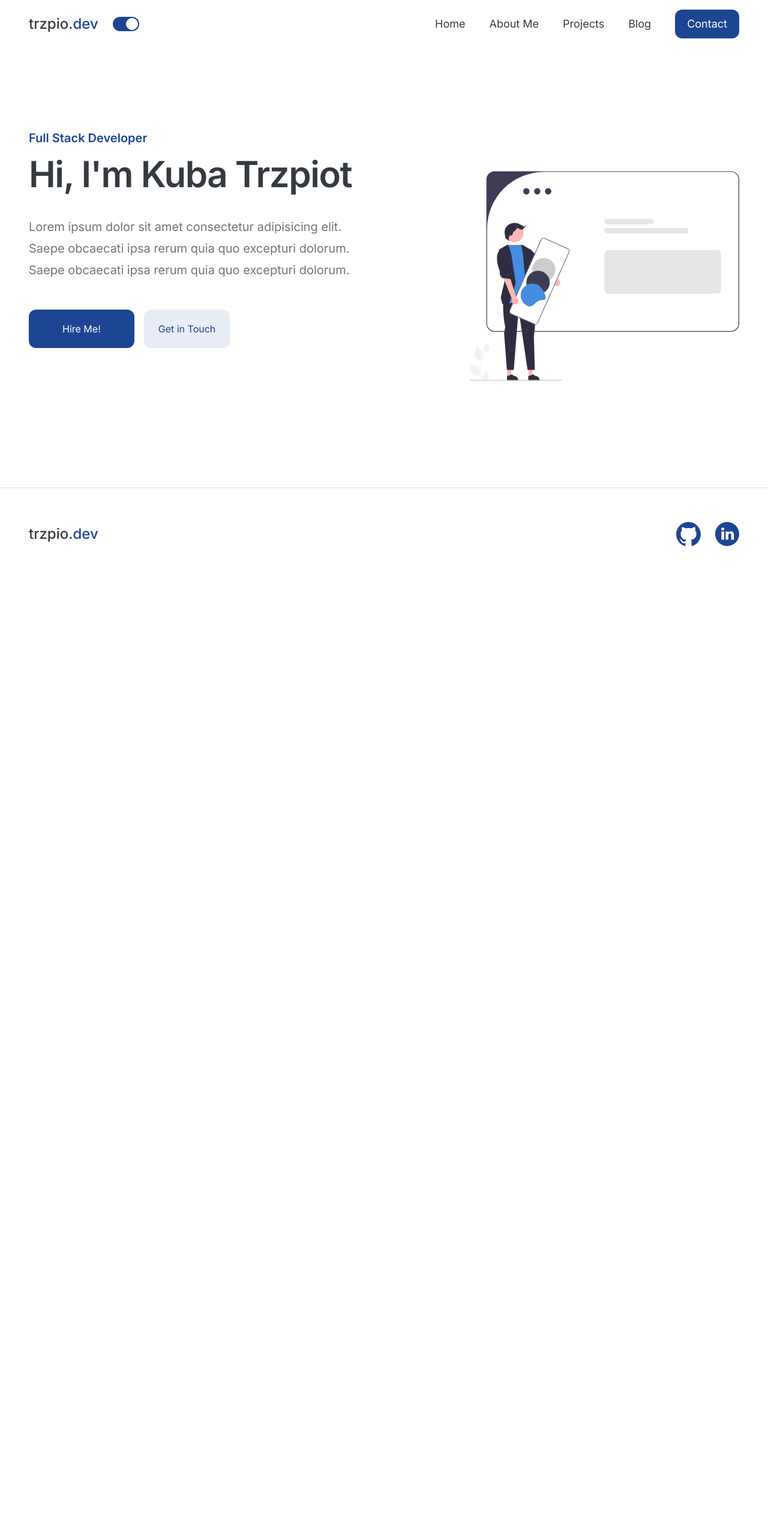
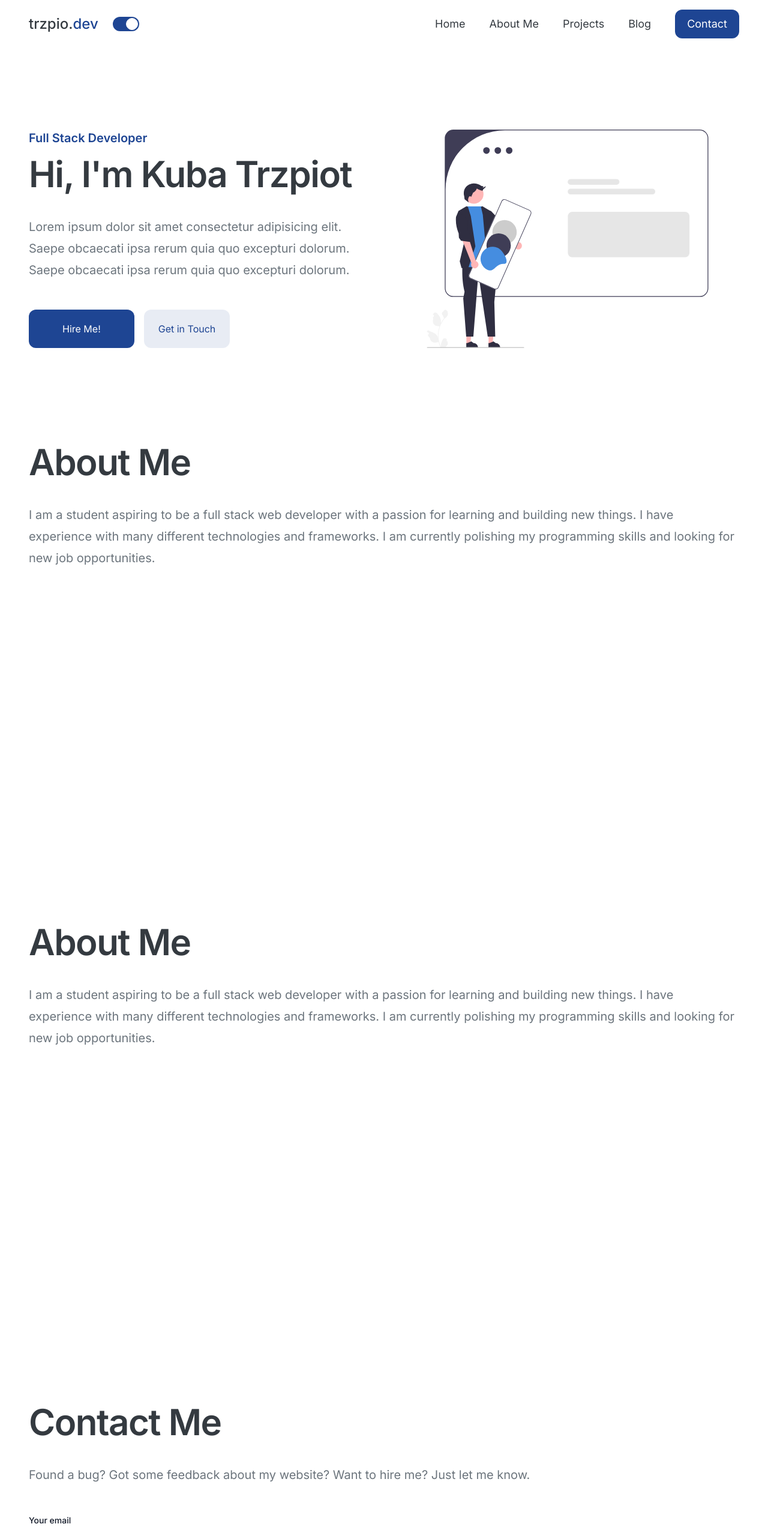
Before and after one commit to jakubtrzpiot/portfolio, a Next.js app: page / in a window 1280 px wide. Shown: the top 2550 px of the page at 60% size. Before the commit the page ends 990 px from the top, so only its background shows below. Built offline with nearby package versions, Linux system fonts and the light colour scheme.

Commit message:
add homepage content

```diff
--- a/src/components/molecules/ContactForm.jsx
+++ b/src/components/molecules/ContactForm.jsx
@@ -1,13 +1,5 @@
 const ContactForm = props => {
   return (
-    <div className="lg:px-[20%] pb-20" {...props}>
-      <h2 className="mb-4 text-4xl tracking-tight font-extrabold text-center text-gray-900 dark:text-white">
-        Contact Me
-      </h2>
-      <p className="mb-8 lg:mb-16 font-light text-center text-gray-500 dark:text-gray-400 sm:text-xl">
-        Found a bug? Got some feedback about my website? Want to hire me? Just
-        let me know.
-      </p>
     <form action="#" className="space-y-8">
       <div>
         <label
@@ -60,7 +52,6 @@ const ContactForm = props => {
         Send message
       </button>
     </form>
-    </div>
   );
 };
 
--- a/src/components/organisms/AboutSection.jsx
+++ b/src/components/organisms/AboutSection.jsx
@@ -1,10 +1,17 @@
-const About = () => {
+const AboutSection = () => {
   return (
-    <>
-      <h3>About Me</h3>I am a full stack web developer with a passion for
-      learning and building new things. I have experience with many different
-      technologies and frameworks. I am currently working as a freelance web
-      developer and looking for new opportunities.
-    </>
+    <div id="about" className="flex flex-col h-[100vh] pt-[120px] pb-10">
+      <h1 className="text-4xl md:text-5xl xl:text-6xl font-bold tracking-tight mb-6 lg:mb-10">
+        About Me
+      </h1>
+      <p className="text-base md:text-xl leading-8 md:leading-9 text-disabled dark:text-[#aaa] mb-8 lg:mb-12">
+        I am a student aspiring to be a full stack web developer with a passion
+        for learning and building new things. I have experience with many
+        different technologies and frameworks. I am currently polishing my
+        programming skills and looking for new job opportunities.
+      </p>
+    </div>
   );
 };
+
+export default AboutSection;
--- a/src/components/organisms/ContactSection.jsx
+++ b/src/components/organisms/ContactSection.jsx
@@ -1 +1,17 @@
-import ContactForm from '../components/molecules/ContactForm';
+import ContactForm from '../molecules/ContactForm';
+
+const ContactSection = () => {
+  return (
+    <div id="contact" className="flex flex-col h-[100vh] pt-[120px] pb-10">
+      <h1 className="text-4xl md:text-5xl xl:text-6xl font-bold tracking-tight mb-6 lg:mb-10">
+        Contact Me
+      </h1>
+      <p className="text-base md:text-xl leading-8 md:leading-9 text-disabled dark:text-[#aaa] mb-8 lg:mb-12">
+        Found a bug? Got some feedback about my website? Want to hire me? Just
+        let me know.
+      </p>
+      <ContactForm />
+    </div>
+  );
+};
+export default ContactSection;
--- a/src/components/organisms/HomeSection.jsx
+++ b/src/components/organisms/HomeSection.jsx
@@ -3,8 +3,8 @@ import Image from 'next/image';
 
 const HomeSection = () => {
   return (
-    <div className="flex flex-col lg:flex-row wrap h-[calc(100vh-80px)] pt-10 gap-10">
-      <div className="basis-1/2 lg:mt-24">
+    <div className="flex flex-col lg:flex-row h-[calc(100vh-80px)] lg:h-fit py-10 gap-10">
+      <div className="lg:w-1/2 lg:mt-24 h-fit">
         <h3 className="mb-4 text-base md:text-lg xl:text-xl font-bold text-accent dark:text-accentLight">
           Full Stack Developer
         </h3>
@@ -16,22 +16,24 @@ const HomeSection = () => {
           obcaecati ipsa rerum quia quo excepturi dolorum. Saepe obcaecati ipsa
           rerum quia quo excepturi dolorum.
         </p>
-        <div className="flex gap-4">
-          <button className="bg-accent dark:bg-accentLight/80 px-12 lg:px-14 py-5 text-white rounded-xl">
-            Hire Me!
-          </button>
+        <div className="flex gap-4 justify-between sm:justify-start">
           <Link href="/#contact" scroll={false}>
-            <button className="bg-accent/10 dark:bg-accentLight/20 text-accent dark:text-white  px-6 py-5 rounded-xl">
+            <button className="w-full sm:w-fit bg-accent dark:bg-accentLight/80 px-12 lg:px-14 py-5 text-white rounded-xl">
+              Hire Me!
+            </button>
+          </Link>
+          <Link href="/#contact" scroll={false}>
+            <button className="w-full sm:w-fit bg-accent/10 dark:bg-accentLight/20 text-accent dark:text-white px-6 py-5 rounded-xl">
               Get in Touch
             </button>
           </Link>
         </div>
       </div>
-      <div className="flex lg:hidden relative justify-center h-full">
+      <div className="flex lg:hidden relative w-full h-full">
         <Image src="/assets/mobile.svg" layout="fill" />
       </div>
-      <div className="hidden lg:flex relative basis-1/2 justify-end">
-        <Image src="/assets/desktop.svg" width={450} height={460} />
+      <div className="hidden lg:flex relative w-1/2 mt-24">
+        <Image src="/assets/desktop.svg" layout="fill" />
       </div>
     </div>
   );
--- a/src/components/organisms/ProjectsSection.jsx
+++ b/src/components/organisms/ProjectsSection.jsx
@@ -0,0 +1,17 @@
+const ProjectSection = () => {
+  return (
+    <div id="projects" className="flex flex-col h-[100vh] pt-[120px] pb-10">
+      <h1 className="text-4xl md:text-5xl xl:text-6xl font-bold tracking-tight mb-6 lg:mb-10">
+        About Me
+      </h1>
+      <p className="text-base md:text-xl leading-8 md:leading-9 text-disabled dark:text-[#aaa] mb-8 lg:mb-12">
+        I am a student aspiring to be a full stack web developer with a passion
+        for learning and building new things. I have experience with many
+        different technologies and frameworks. I am currently polishing my
+        programming skills and looking for new job opportunities.
+      </p>
+    </div>
+  );
+};
+
+export default ProjectSection;
--- a/src/pages/blog/index.jsx
+++ b/src/pages/blog/index.jsx
@@ -7,8 +7,10 @@ const Blog = ({ articles }) => (
     <Head>
       <title>Blog | trzpio.dev</title>
     </Head>
-    <div className="container mt-12 lg:mt-20">
-      <h1 className="text-5xl mb-6 lg:mb-10">Blog</h1>
+    <div className="container mt-10 lg:mt-20">
+      <h1 className="text-4xl md:text-5xl xl:text-6xl font-bold tracking-tight mb-6 lg:mb-10">
+        Blog
+      </h1>
       <div className="flex flex-wrap justify-center md:gap-x-6">
         {articles && articles.length ? (
           articles.map(({ slug, data: article }, idx) => (
--- a/src/pages/index.jsx
+++ b/src/pages/index.jsx
@@ -1,6 +1,10 @@
 import Head from 'next/head';
 import { useRouter } from 'next/router';
+
 import HomeSection from '../components/organisms/HomeSection';
+import AboutSection from '../components/organisms/AboutSection';
+import ProjectSection from '../components/organisms/ProjectsSection';
+import ContactSection from '../components/organisms/ContactSection';
 
 const Home = () => {
   const router = useRouter();
@@ -18,6 +22,9 @@ const Home = () => {
       </Head>
       <div className="container">
         <HomeSection />
+        <AboutSection />
+        <ProjectSection />
+        <ContactSection />
       </div>
     </>
   );
```
Also changed, not shown: src/components/SectionLayout.jsx (added). Lines whose indentation alone changed are shown as unchanged.
